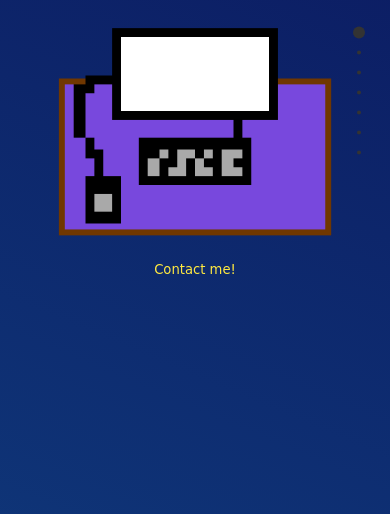
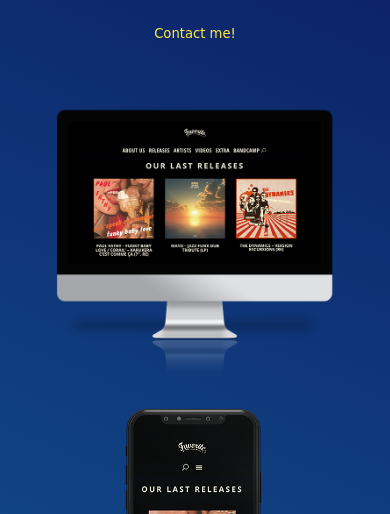
Before and after one commit to saint-james-fr/saint-james-fr.github.io, a plain HTML site: page index.html in a window 390 px wide. Shown: the part 330-844 px from the top of the page. Drawn offline with Linux system fonts and the light colour scheme; a web font is replaced by a local one.

Commit message:
changment comportement responsive3

```diff
--- a/index.html
+++ b/index.html
@@ -9,7 +9,7 @@
 	<link rel="stylesheet" href="css/fullpage.css"/>
 	<link rel="stylesheet" href="css/style.css"/>
 	<script src="js/jquery-3.6.0.js"></script>
-	<script src="js/fullpage.js"></script>
+	<!-- <script src="js/fullpage.js"></script> -->
 	<script>
 		$(document).ready(function () {
 			$("#fullpage").fullpage({
```
